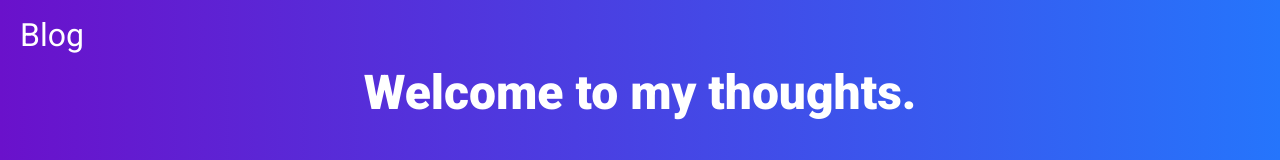
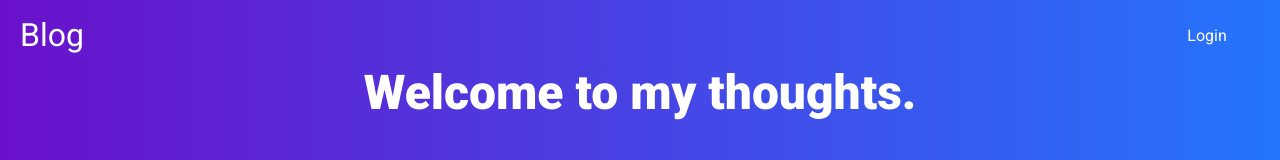
Before and after one commit to michaelhaines01/react-node-blog, a React (Create React App) app in the folder client/: page / in a window 1280 px wide. Shown: the top 160 px of the page. Built offline with nearby package versions, Linux system fonts and the light colour scheme; no server answers.

Commit message:
Added login href

```diff
--- a/client/src/components/admin-components/confirm-publish/confirmpublishpost.scss
+++ b/client/src/components/admin-components/confirm-publish/confirmpublishpost.scss
@@ -17,7 +17,7 @@
   }
   div {
     display: flex;
-    width: 25%;
+    width: 60%;
     justify-content: space-between;
     button {
       background-color: rgb(97, 62, 224);
--- a/client/src/components/user-components/top-bar/Topbar.jsx
+++ b/client/src/components/user-components/top-bar/Topbar.jsx
@@ -9,6 +9,9 @@ export default function Topbar() {
             Blog
           </a>
         </div>
+        <div className="right">
+          <a href="/login">Login</a>
+        </div>
       </div>
     </div>
   );
--- a/client/src/components/user-components/top-bar/top-bar.scss
+++ b/client/src/components/user-components/top-bar/top-bar.scss
@@ -14,7 +14,9 @@
   .wrapper {
     display: flex;
     align-items: center;
+    justify-content: space-between;
     margin-left: 20px;
+    width: 100%;
 
     .left {
       display: flex;
@@ -29,5 +31,15 @@
         }
       }
     }
+    .right {
+      padding: 10px;
+      width: 10%;
+
+      a {
+        font-size: 1rem;
+        color: white;
+        text-decoration: none;
+      }
+    }
   }
 }
```
